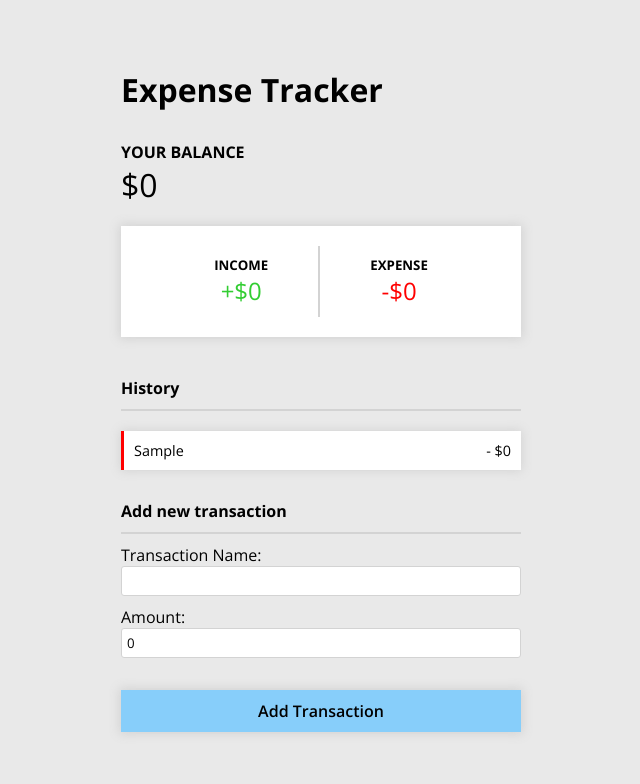
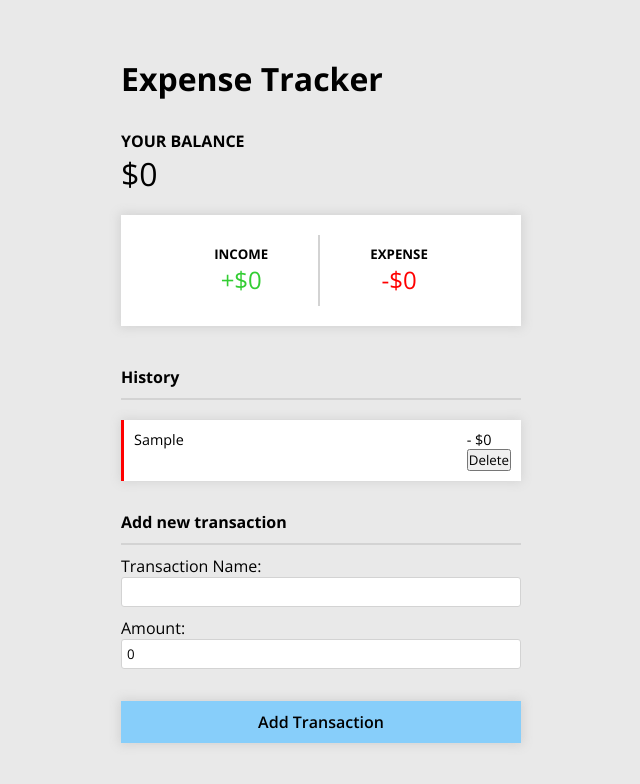
Before and after one commit to Carthur-P/ExpenseTracker, a React (Create React App) app: page / in a window 1280 px wide. Both pictures are taken after typing "Sample" into the empty fields and a click on the button "Add Transaction". Shown: the top 784 px of the page, without its empty margins (319-959 px from the left). Built offline with nearby package versions, Linux system fonts and the light colour scheme.

Commit message:
adding delete transaction functionality

```diff
--- a/src/components/Transaction.js
+++ b/src/components/Transaction.js
@@ -1,12 +1,15 @@
 import React from 'react';
 import '../css/Transaction.css'
 
-function Transaction({ transaction }) {
+function Transaction({ transaction, onClick }) {
     return (
         <div className="transactionContainer">
             <li className={transaction.amount > 0 ? 'positive' : 'negative'}>
                 <p>{transaction.name}</p>
-                <p>{transaction.amount > 0 ? `$${transaction.amount}` : `- $${Math.abs(transaction.amount)}`}</p>
+                <div>
+                    <p>{transaction.amount > 0 ? `$${transaction.amount}` : `- $${Math.abs(transaction.amount)}`}</p>
+                    <button onClick={() => onClick(transaction.key)}>Delete</button>
+                </div>
             </li>
         </div>
     )
--- a/src/components/TransactionList.js
+++ b/src/components/TransactionList.js
@@ -1,17 +1,25 @@
 import React from 'react';
-import { useSelector } from 'react-redux';
+import { useSelector, useDispatch } from 'react-redux';
+import { bindActionCreators } from 'redux';
+import * as actionCreators from '../state/actions/transactionActions'
 import Transaction from './Transaction';
 import "../css/TransactionList.css"
 
 function TransactionList() {
     const state = useSelector(state => state.transaction);
+    const dispatch = useDispatch();
+    const { deleteTransaction } = bindActionCreators(actionCreators, dispatch);
+
+    function onDeleteClick(key) {
+        deleteTransaction(key);
+    }
 
     return (
         <div className="transactionlistContainer">
             <h4>History</h4>
             <ul>
                 {state.map(t =>
-                    <Transaction key={t.key} transaction={t} />
+                    <Transaction key={t.key} transaction={t} onClick={onDeleteClick} />
                 )}
             </ul>
         </div>
--- a/src/state/actions/transactionActions.js
+++ b/src/state/actions/transactionActions.js
@@ -4,3 +4,10 @@ export const addTransaction = (transaction) => {
         payload: transaction
     }
 }
+
+export const deleteTransaction = (key) => {
+    return {
+        type: "deleteTansaction",
+        payload: key
+    }
+}
--- a/src/state/reducers/transactionReducers.js
+++ b/src/state/reducers/transactionReducers.js
@@ -10,6 +10,8 @@ const transactionReducer = (state = initialState, action) => {
                     key: action.payload.name + state.length
                 }
             ]
+        case "deleteTansaction":
+            return state.filter(s => s.key !== action.payload);
         default:
             return state
     }
```
